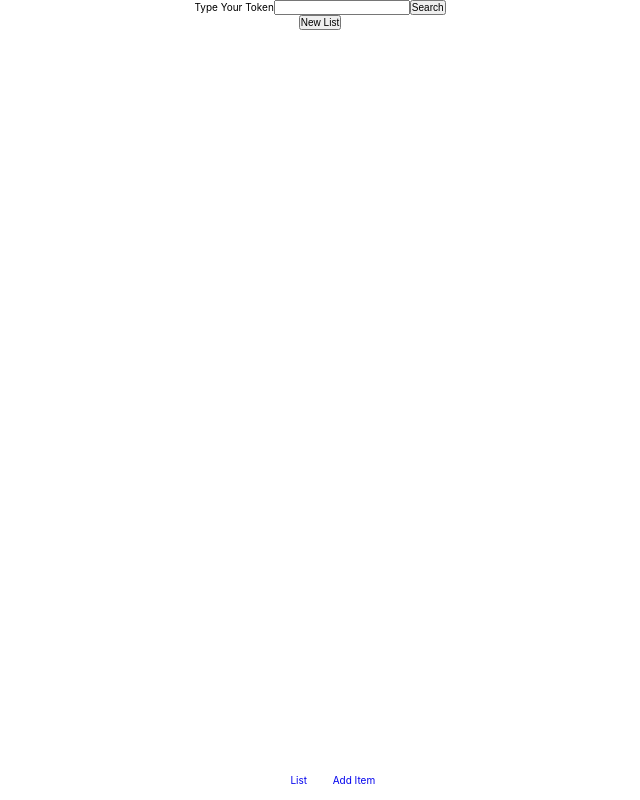
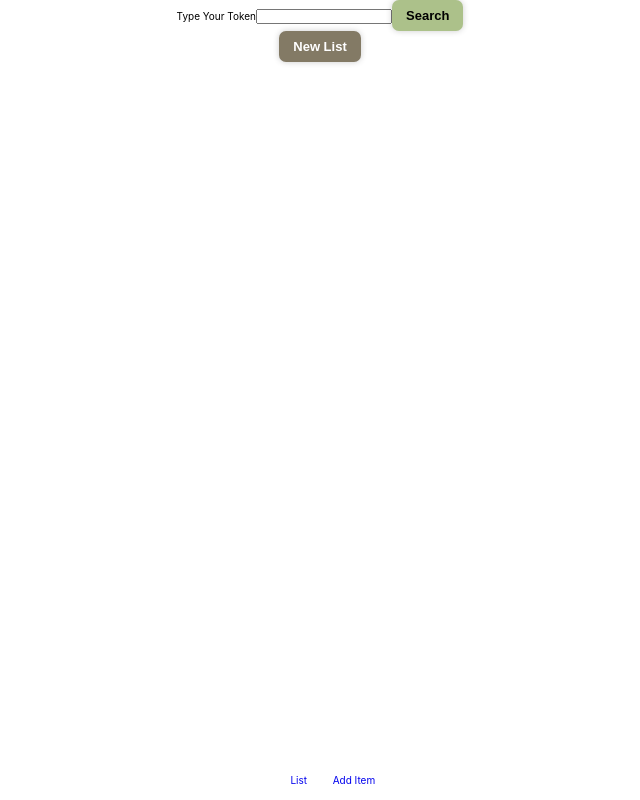
Before and after one commit to the-collab-lab/tcl-24-smart-shopping-list, a React (Create React App) app: page / in a window 1280 px wide. Shown: the whole page, without its empty margins (320-960 px from the left). Built offline with nearby package versions, Linux system fonts and the light colour scheme.

Commit message:
button style added

```diff
--- a/src/components/Home/Home.jsx
+++ b/src/components/Home/Home.jsx
@@ -3,6 +3,8 @@ import getToken from '../../lib/tokens';
 import { useForm } from '../../hooks/useForm';
 import { useFirebase } from '../../hooks/useFirebase.js';
 import useNotification from '../../hooks/useNotification';
+
+import { Button } from '../Style/Button.Style';
 
 const Home = () => {
   const [values, handleInputChange, setValues] = useForm({
@@ -62,12 +64,14 @@ const Home = () => {
             value={values.token}
             required
           />
-          <button type="submit">Search</button>
+          <Button type="submit" primary>
+            Search
+          </Button>
         </label>
       </form>
       {error && <p>{error}</p>}
       {load && <p>{load}</p>}
-      <button onClick={handleClick}>New List</button>
+      <Button onClick={handleClick}>New List</Button>
     </div>
   );
 };
--- /dev/null
+++ b/src/components/Style/Button.Style.js
@@ -0,0 +1,23 @@
+import styled from 'styled-components';
+
+export const Button = styled.button`
+  padding: 0.8rem 1.4rem;
+  border: none;
+  text-align: center;
+  color: ${(props) => (props.primary ? 'black' : 'white')};
+  background: ${(props) => (props.primary ? '#acc18a' : '#837A65')};
+  border-radius: 0.7rem;
+  font-size: 1.3rem;
+  font-weight: bold;
+  box-shadow: 0 0px 6px rgba(0, 0, 0, 0.2);
+
+  &:hover {
+    background-color: #f2fbe0;
+    color: black;
+  }
+
+  &:active {
+    background-color: #dafeb7;
+    color: black;
+  }
+`;
```
Also changed, not shown: 1 other file (tests, documents, lock files or other folders).
